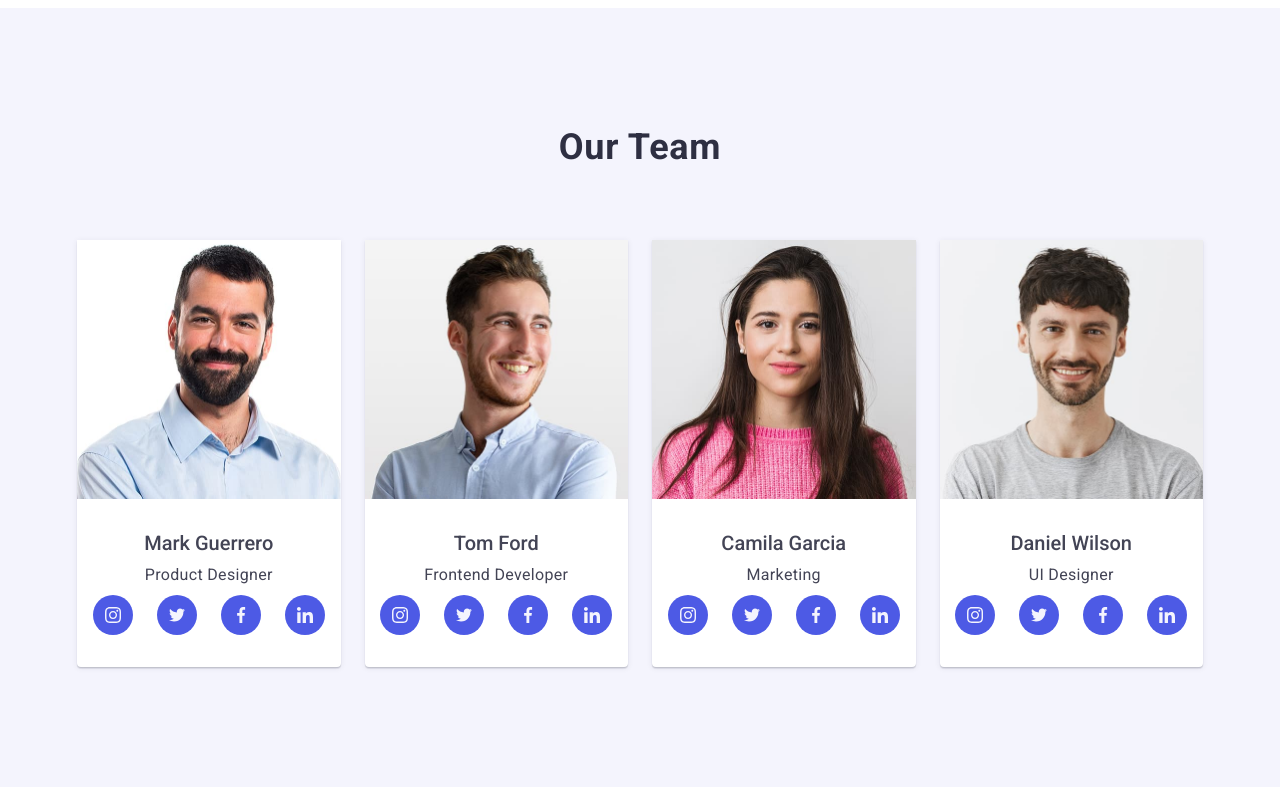
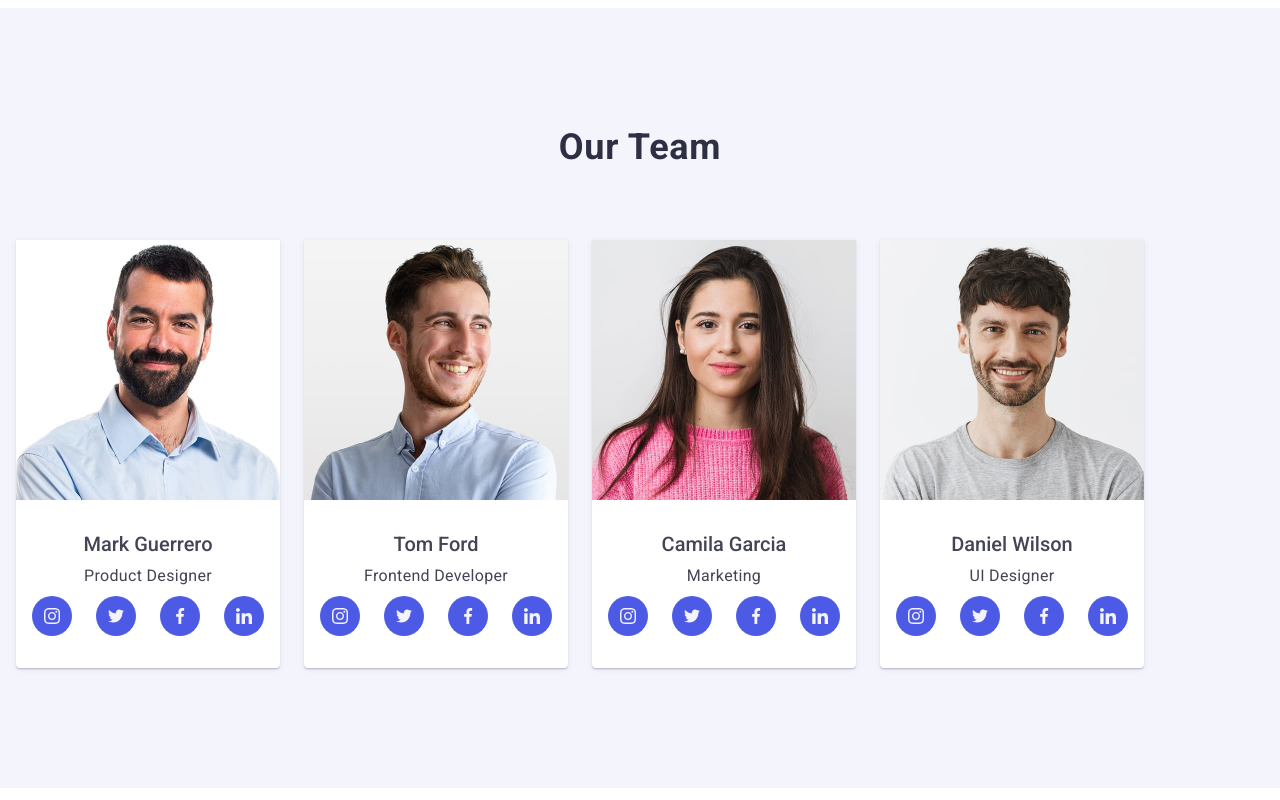
Before and after one commit to shmhsm/homework-goit-06, a plain HTML site: page index.html in a window 1280 px wide. Shown: the part 1120-1920 px from the top of the page. Drawn offline with nearby package versions, Linux system fonts and the light colour scheme.

Commit message:
Add files via upload

```diff
--- a/css/styles.css
+++ b/css/styles.css
@@ -46,6 +46,12 @@ img {
     --dark-blue: #4d5ae5;
     --hover-blue: #404bbf;
     --black: #2F2F37;
+    --img-1: url('./images/imge1.jpg'), url('./images/imge2.jpg'),
+    url('./images/imge3.jpg'), url('./images/imge4.jpg');
+
+    --img-2: url('./images/1stpic.jpg'), url('./images/2ndpic.jpg'),
+    url('./images/3rdpic.jpg'), url('./images/4thpic.jpg'),
+    url('./images/5thpic.jpg'), url('./images/6thpic.jpg');
 }
 
 
@@ -222,7 +228,7 @@ img {
 .first-section {
     background-color: #2E2F42;
     background-image: linear-gradient(rgba(46, 47, 66, 0.7), rgba(46, 47, 66, 0.7)),
-        url(../images/ofice.jpg);
+        url(../images/ofice.jpg), url(../images/ofice@2.jpg);
     background-repeat: no-repeat;
     background-position: center;
     background-size: cover;
@@ -335,8 +341,15 @@ button:focus {
     background-color: #F4F4FD;
 }
 
+.third-sec .container {
+    max-width: 1440px;
+    margin: 0 auto;
+    padding: 0 16px;
+}
+
 .list-team {
     display: flex;
+    flex-wrap: wrap;
     gap: 24px;
 }
 
@@ -358,6 +371,7 @@ button:focus {
     box-shadow: 0px 1px 6px rgba(46, 47, 66, 0.08),
         0px 1px 1px rgba(46, 47, 66, 0.16),
         0px 2px 1px rgba(46, 47, 66, 0.08);
+        max-width: 264px;
 }
 
 .title-team {
@@ -375,6 +389,12 @@ button:focus {
     line-height: 1.5;
     color: #434455;
     margin-bottom: 8px;
+}
+
+.image-third-sec {
+    width: 100%;
+    height: auto;
+    display: block;
 }
 
 .social-ul {
@@ -476,7 +496,7 @@ button:focus {
     z-index: 2;
 }
 
-.portfolio-img {
+.image-fourth-sec {
     display: block;
     width: 100%;
     z-index: 1;
@@ -929,6 +949,14 @@ input::placeholder {
 
 
 
+@media (-webkit-min-device-pixel-ratio: 2),
+(min-resolution: 192dpi) {
+    .first-section {
+        background-image: linear-gradient(rgba(46, 47, 66, 0.7), rgba(46, 47, 66, 0.7)),
+            url('../images/ofice@2.jpg');
+    }
+}
+
 
 
 
@@ -1171,6 +1199,10 @@ input::placeholder {
         padding: 96px 0;
     }
 
+    .hero {
+        max-width: 264px;
+    }
+
     .list-team {
         display: flex;
         flex-direction: column;
```
